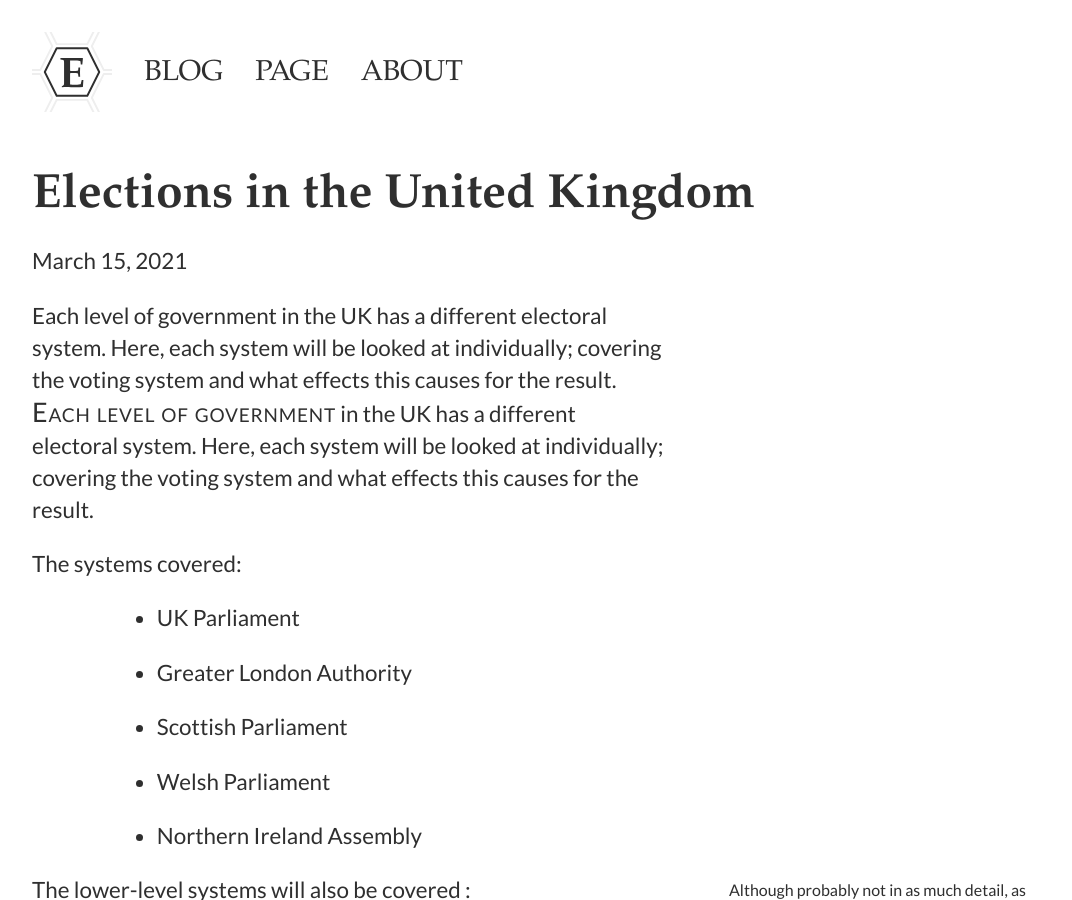
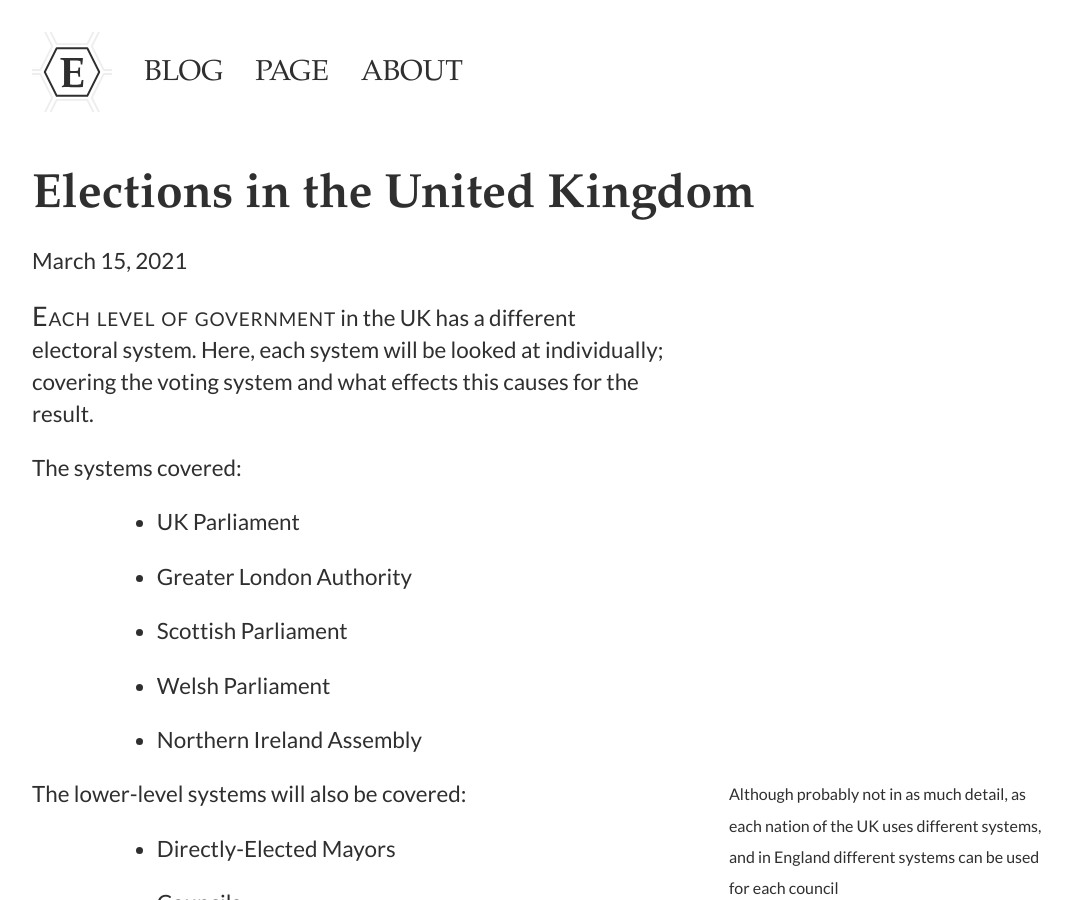
Before and after one commit to Electography/Electography.github.io, a Jekyll site: the page built from _posts/2021-03-15-elections-in-the-united-kingdom.md, in a window 1280 px wide and 900 px high. Shown: the whole window, without its empty margins (32-1104 px from the left). Built offline with Jekyll 4.4.1, drawn with Linux system fonts in a browser that asks for light colours; some web fonts are replaced.

```diff
--- a/_posts/2021-03-15-elections-in-the-united-kingdom.md
+++ b/_posts/2021-03-15-elections-in-the-united-kingdom.md
@@ -2,10 +2,12 @@
 title: "Elections in the United Kingdom"
 layout: post
 date:   2021-03-15 21:46:04
+excerpt_separator: <!--more-->
 ---
-Each level of government in the UK has a different electoral system. Here, each system will be looked at individually; covering the voting system and what effects this causes for the result.
+
+{% newthought 'Each level of government' %} in the UK has a different electoral system. Here, each system will be looked at individually; covering the voting system and what effects this causes for the result.
+
 <!--more-->
-{% newthought 'Each level of government' %} in the UK has a different electoral system. Here, each system will be looked at individually; covering the voting system and what effects this causes for the result.
 
 The systems covered:
 - UK Parliament
@@ -14,7 +16,7 @@ The systems covered:
 - Welsh Parliament
 - Northern Ireland Assembly
 
-The lower-level systems will also be covered {% marginnote 'mn-council' 'Although probably not in as much detail, as each nation of the UK uses different systems, and in England different systems can be used for each council' %} :
+The lower-level systems will also be covered{% marginnote 'mn-council' 'Although probably not in as much detail, as each nation of the UK uses different systems, and in England different systems can be used for each council' %}:
 - Directly-Elected Mayors
 - Councils
 
@@ -26,7 +28,7 @@ The UK Parliament {% marginnote 'mn-ukparl' 'AKA Westminster' %} is made up of t
 
 ### House of Commons
 
-The biggest elections in the UK are held for the House of Commons. The country is split up into 650 constituences, which are each represented by a member of Parliament (MP). In general elections, which must be held within 5 years of the previous {% marginnote 'mn-ge' 'Elections are scheduled for the first Thursday in May for a maximum of a 5-year parliament, although elections can be called earlier' %}, an election takes place in each constituency to elect their MP.
+The biggest elections in the UK are held for the House of Commons. The country is split up into 650 constituences, which are each represented by a member of Parliament (MP). In general elections, which must be held within 5 years of the previous{% marginnote 'mn-ge' 'Elections are scheduled for the first Thursday in May for a maximum of a 5-year parliament, although elections can be called earlier' %}, an election takes place in each constituency to elect their MP.
 
 These elections are held using a method called first past the post (FPTP). Each voter has a single vote they use for a single candidate. Simply, the candidate with the most votes wins.
 
@@ -36,11 +38,11 @@ This system usually results in a party getting a majority of seats without a maj
 
 ### House of Lords
 
-Although never referred to as a democratic system, the House of Lords does currently hold elections in limited circumstances {% marginnote 'mn-hol' 'And not very democratic ones' %}.
+Although never referred to as a democratic system, the House of Lords does currently hold elections in limited circumstances{% marginnote 'mn-hol' 'And not very democratic ones' %}.
 
 These elections are only held for the now-limited number of hereditary peers. The previous system allowed for all of these peers to enter the Lords, but this was limited to 90. When a hereditary member of the House of Lords dies or retires, their seat is put up for election.
 
-However, candidates must be a willing hereditary peer and the only voters are other hereditary peers from a grouping {% marginnote 'mn-hereditary' 'These groupings are three major parties and non-party affiliated, as well as some elected by the whole House' %}.
+However, candidates must be a willing hereditary peer and the only voters are other hereditary peers from a grouping{% marginnote 'mn-hereditary' 'These groupings are three major parties and non-party affiliated, as well as some elected by the whole House' %}.
 
 Uniquely in the UK, the alternative vote, or preferential vote, system is used. This involves the voters ranking the candidates from best to worst. To decide the winner, a candidate needs to get a majority of votes. Votes are first given to the number one choice for each voter, but each round the lowest preferred candidate is eliminated and their voters' choice is given to their next most-preferred.
 
@@ -60,7 +62,7 @@ This system was the base for all directly elected mayors in combined authorities
 
 ### London Assembly
 
-The assembly is made up of 25 members that are elected by the additional member system {% marginnote 'mn-lonams' 'AKA mixed-member proportional, due to the two systems used' %}. Voters have two votes, they vote for their local candidate in one of the fourteen constituences as well as for a political group{% marginnote 'mn-lonassem' 'Usually a party such as Labour or Conservative' %}. This second vote aims to create a proportional outcome.
+The assembly is made up of 25 members that are elected by the additional member system{% marginnote 'mn-lonams' 'AKA mixed-member proportional, due to the two systems used' %}. Voters have two votes, they vote for their local candidate in one of the fourteen constituences as well as for a political group{% marginnote 'mn-lonassem' 'Usually a party such as Labour or Conservative' %}. This second vote aims to create a proportional outcome.
 
 The constituency vote uses the same FPTP system as a UK-wide general election. The candidate with the most votes wins, and the party of the winner is also important.
 
@@ -94,7 +96,7 @@ The Northern Ireland Assembly has a unique election system and governing structu
 
 To elect the members, the single transferable vote method is used. Northern Ireland is split into eighteen constituencies, each electing five members. A voter can rank each candidate in order of preference.
 
-The winners are chosen by reaching a threshold of votes, approximately one sixth of the votes to be elected. Candidates that reach the threshold are elected, and extra votes are distributed to their voters' next preferences. When no candidates have enough votes, the candidate with the smallest amount of votes is eliminated and their votes redistributed until all seats are filled {% marginnote 'mn-niassembly' 'If the threshold is not reached, candidates with the most votes are elected' %}.
+The winners are chosen by reaching a threshold of votes, approximately one sixth of the votes to be elected. Candidates that reach the threshold are elected, and extra votes are distributed to their voters' next preferences. When no candidates have enough votes, the candidate with the smallest amount of votes is eliminated and their votes redistributed until all seats are filled{% marginnote 'mn-niassembly' 'If the threshold is not reached, candidates with the most votes are elected' %}.
 
 This system results in a proportional result, allowing multiple candidates running for each party without splitting the vote{% marginnote 'mn-nicandidates' 'This might not be exactly true' %}.
 
```
